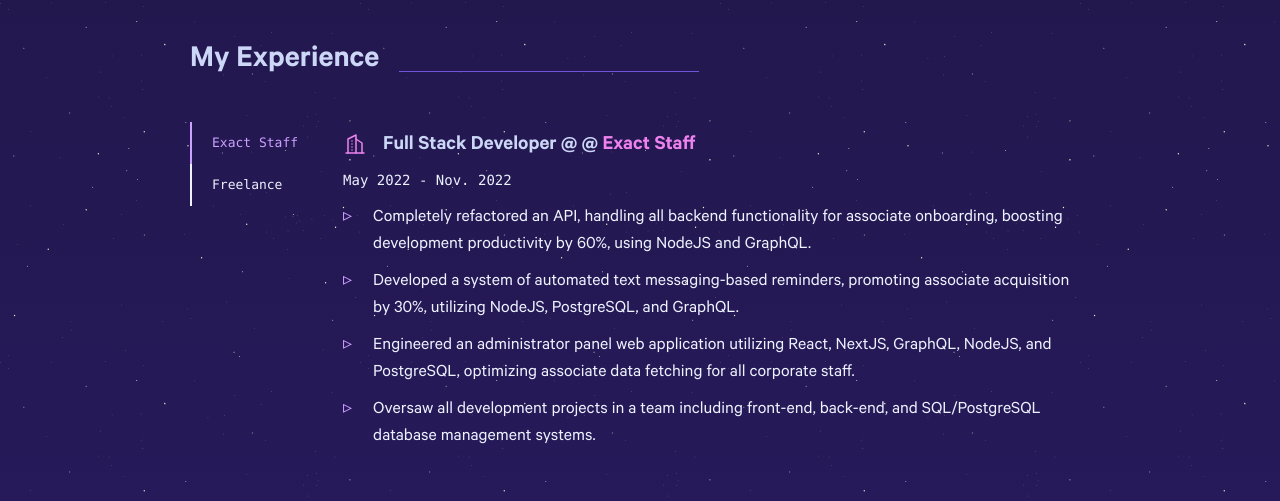
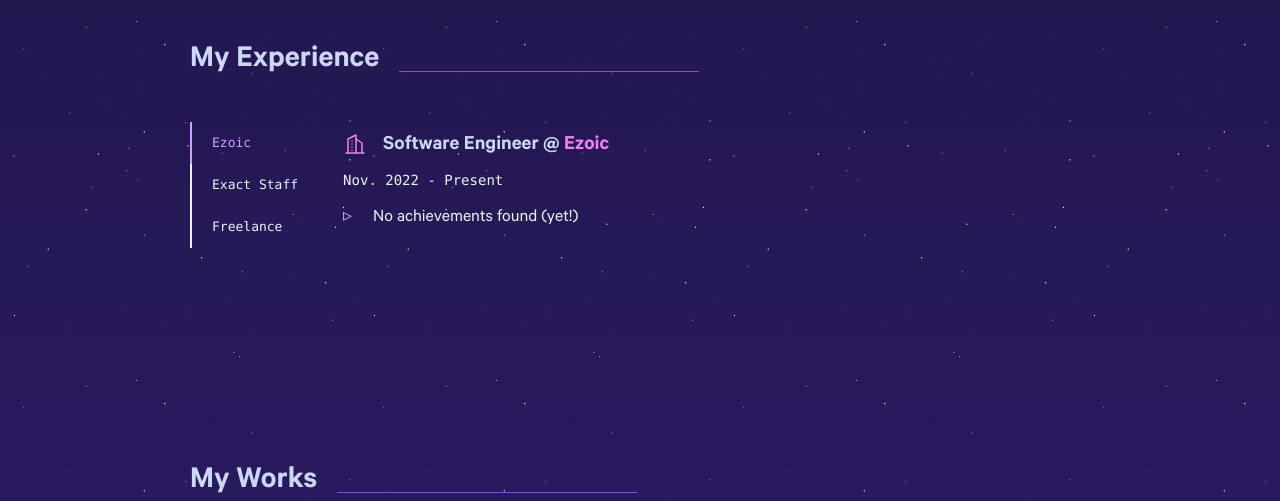
Before and after one commit to neillydev/v2, a Next.js app: page / in a window 1280 px wide. Shown: the part 1582-2083 px from the top of the page. Built offline with nearby package versions, Linux system fonts and the light colour scheme.

Commit message:
change experience rendering paradigm and add experience

```diff
--- a/src/components/Experience.tsx
+++ b/src/components/Experience.tsx
@@ -7,6 +7,43 @@ import ExperienceCard from './ExperienceCard';
 
 const Experience = forwardRef((props: any, ref: any) => {
     const [selected, setSelected] = useState(0);
+
+    const experienceArray = [
+        {
+            title: 'Software Engineer',
+            duration: 'Nov. 2022 - Present',
+            achievements: ['No achievements found (yet!)'],
+            company: true,
+            companyName: 'Ezoic',
+            companyLink: 'https://ezoic.com'
+        },
+
+        {
+            title: 'Full Stack Developer',
+            duration: 'May 2022 - Nov. 2022',
+            achievements: [
+                'Completely refactored an API, handling all backend functionality for associate onboarding, boosting development productivity by 60%, using NodeJS and GraphQL.',
+                'Developed a system of automated text messaging-based reminders, promoting associate acquisition by 30%, utilizing NodeJS, PostgreSQL, and GraphQL.',
+                'Engineered an administrator panel web application utilizing React, NextJS, GraphQL, NodeJS, and PostgreSQL, optimizing associate data fetching for all corporate staff.',
+                'Oversaw all development projects in a team including front-end, back-end, and SQL/PostgreSQL database management systems. ',
+            ],
+            company: true,
+            companyName: 'Exact Staff',
+            companyLink: 'https://ezoic.com'
+        },
+
+        {
+            title: 'Software Developer',
+            duration: 'Jan. 2016 - May 2022',
+            achievements: [
+                'Created a backend API in NodeJS, Express, MySQL, and Typescript which handled authentication using JSON Web Tokens.',
+                'Engineered and maintained an API for a referral system, resulting in thousands of customer acquisitions, leveraging NodeJS, Express, and PostgreSQL',
+                'Developed Java plugins for multiple clients'
+            ],
+            company: false,
+            companyName: 'Freelance',
+        }
+    ];
 
     return (
         <section className={styles.experienceSection} ref={ref}>
@@ -31,31 +68,20 @@ const Experience = forwardRef((props: any, ref: any) => {
                 <div className={styles.experienceBody}>
                     <div className={styles.experienceList}>
                         <button className={`${styles.experienceTab} ${selected === 0 ? styles.experienceSelected : ''}`} onClick={()=>setSelected(0)}>
+                            <span className={styles.experienceText}>Ezoic</span>
+                        </button>
+                        <button className={`${styles.experienceTab} ${selected === 1 ? styles.experienceSelected : ''}`} onClick={()=>setSelected(1)}>
                             <span className={styles.experienceText}>Exact Staff</span>
                         </button>
-                        <button className={`${styles.experienceTab} ${selected === 1 ? styles.experienceSelected : ''}`} onClick={()=>setSelected(1)}>
+                        <button className={`${styles.experienceTab} ${selected === 2 ? styles.experienceSelected : ''}`} onClick={()=>setSelected(2)}>
                             <span className={styles.experienceText}>Freelance</span>
                         </button>
                     </div>
 
-                    {selected === 0 ?
-                    <ExperienceCard title='Full Stack Developer @' duration='May 2022 - Nov. 2022' achievements={[
-                        'Completely refactored an API, handling all backend functionality for associate onboarding, boosting development productivity by 60%, using NodeJS and GraphQL.',
-                        'Developed a system of automated text messaging-based reminders, promoting associate acquisition by 30%, utilizing NodeJS, PostgreSQL, and GraphQL.',
-                        'Engineered an administrator panel web application utilizing React, NextJS, GraphQL, NodeJS, and PostgreSQL, optimizing associate data fetching for all corporate staff.',
-                        'Oversaw all development projects in a team including front-end, back-end, and SQL/PostgreSQL database management systems. ',
-                    ]}
-                    company
-                    companyName='Exact Staff'
-                    companyLink='https://www.exactstaff.com/' />
-                    :
-                    <ExperienceCard title='Software Developer - Freelance' duration='Jan. 2016 - May 2022' achievements={[
-                        'Created a backend API in NodeJS, Express, MySQL, and Typescript which handled authentication using JSON Web Tokens.',
-                        'Engineered and maintained an API for a referral system, resulting in thousands of customer acquisitions, leveraging NodeJS, Express, and PostgreSQL',
-                        'Developed Java plugins for multiple clients'
-                    ]}
-                    company={false} />
-                }
+                    <ExperienceCard title={experienceArray[selected].title} duration={experienceArray[selected].duration} achievements={experienceArray[selected].achievements}
+                    company={experienceArray[selected].company}
+                    companyName={experienceArray[selected].companyName}
+                    companyLink={experienceArray[selected].companyLink || undefined} />
                 </div>
             </div>
             </motion.aside>
```
